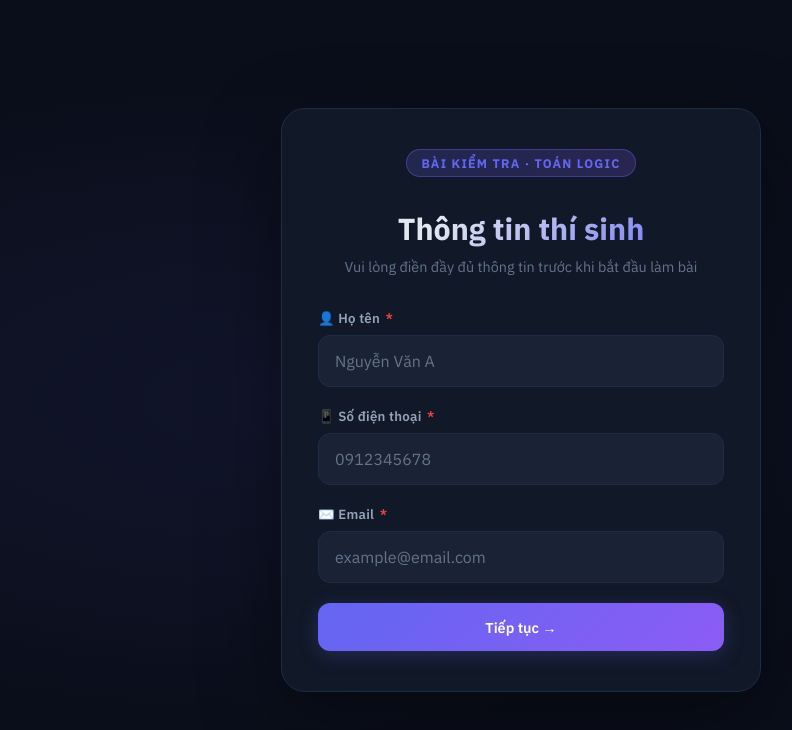
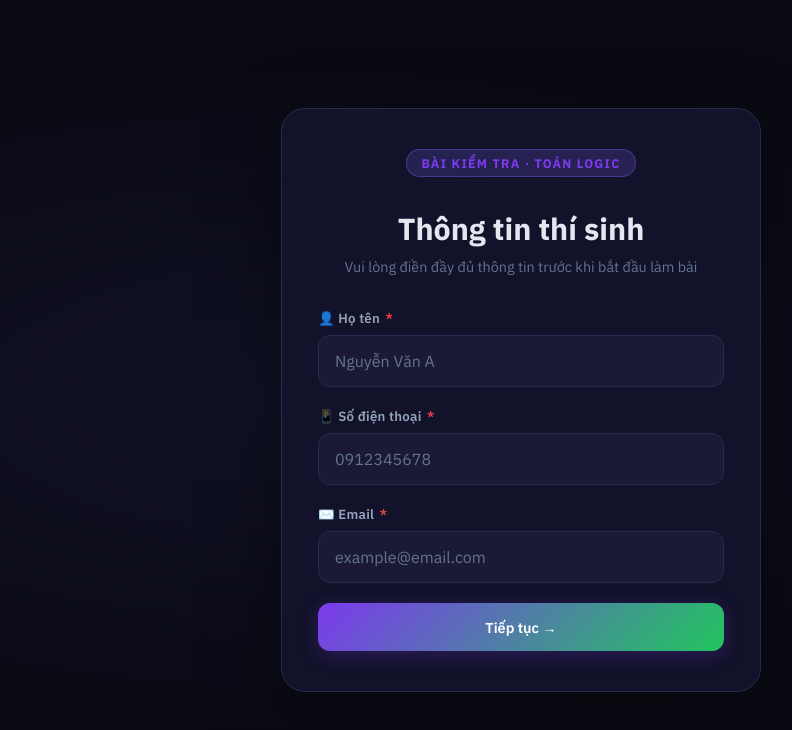
Before and after one commit to devkaipany/Test-IQ, a React (Vite) app: page /#info in a window 1280 px wide. Shown: the top 730 px of the page, without its empty margins (119-911 px from the left). Built offline with nearby package versions, Linux system fonts and the light colour scheme; no server answers; the HTML template or start-up script is replaced by a standard one.

Commit message:
Change some texts

```diff
--- a/index.html
+++ b/index.html
@@ -4,8 +4,9 @@
     <meta charset="UTF-8" />
     <link rel="icon" type="image/svg+xml" href="/favicon.svg" />
     <meta name="viewport" content="width=device-width, initial-scale=1.0" />
-    <title>Toán Logic · Bài kiểm tra 40 câu</title>
-    <meta name="description" content="Bài kiểm tra Toán Logic 40 câu: dãy số, suy luận, đố tư duy, toán hình và toán thực tế. Thời gian 30 phút." />
+    <title>KAIpany · Bài kiểm tra Toán Logic</title>
+    <meta name="description" content="KAIpany — Bài kiểm tra tư duy logic 40 câu: dãy số, suy luận, hình học và toán thực tế. Thời gian 30 phút." />
+
   </head>
   <body>
     <div id="root"></div>
--- a/src/components/TopBar.tsx
+++ b/src/components/TopBar.tsx
@@ -28,7 +28,10 @@ export default function TopBar() {
 
   return (
     <div className="topbar">
-      <span className="topbar-brand">📐 Toán Logic</span>
+      <span className="topbar-brand">
+        <span className="brand-kai">KAI</span><span className="brand-pany">pany</span>
+      </span>
+
 
       <div className="topbar-progress topbar-progress-desktop">
         <div className="topbar-progress-text">{answered}/{QUESTION_COUNT}</div>
--- a/src/index.css
+++ b/src/index.css
@@ -1,22 +1,22 @@
 @import url('https://fonts.googleapis.com/css2?family=IBM+Plex+Sans:ital,wght@0,300;0,400;0,500;0,600;0,700;1,400&display=swap');
 
 :root {
-  --bg: #0a0e1a;
-  --surface: #111827;
-  --surface2: #1a2235;
-  --border: #1e2d45;
-  --accent: #6366f1;
-  --accent2: #8b5cf6;
-  --accent-glow: rgba(99, 102, 241, 0.25);
-  --success: #10b981;
+  --bg: #0a0a14;
+  --surface: #12122a;
+  --surface2: #1a1a35;
+  --border: #2a2a50;
+  --accent: #7c3aed;
+  --accent2: #22c55e;
+  --accent-glow: rgba(124, 58, 237, 0.25);
+  --success: #22c55e;
   --danger: #ef4444;
   --warning: #f59e0b;
   --text: #e2e8f0;
   --text-muted: #64748b;
   --text-dim: #94a3b8;
-  --card-hover: #1e2d45;
-  --selected: rgba(99,102,241,0.18);
-  --selected-border: #6366f1;
+  --card-hover: #1e1e3f;
+  --selected: rgba(124,58,237,0.18);
+  --selected-border: #7c3aed;
 }
 
 *, *::before, *::after { box-sizing: border-box; margin: 0; padding: 0; }
@@ -121,14 +121,22 @@ html, body, #root {
 }
 
 .topbar-brand {
-  font-size: 1rem;
-  font-weight: 700;
-  background: linear-gradient(135deg, var(--accent), var(--accent2));
-  -webkit-background-clip: text;
-  -webkit-text-fill-color: transparent;
-  background-clip: text;
+  font-size: 1.25rem;
+  font-weight: 800;
+  letter-spacing: -0.02em;
   white-space: nowrap;
   flex-shrink: 0;
+  line-height: 1;
+}
+
+.brand-kai {
+  color: #7c3aed;
+  font-style: italic;
+}
+
+.brand-pany {
+  color: #22c55e;
+  font-style: italic;
 }
 
 .topbar-progress-desktop {
@@ -211,11 +219,9 @@ html, body, #root {
   font-size: 1.9rem;
   font-weight: 700;
   margin: 12px 0 8px;
-  background: linear-gradient(135deg, #e2e8f0 30%, var(--accent));
-  -webkit-background-clip: text;
-  -webkit-text-fill-color: transparent;
-  background-clip: text;
+  color: var(--text);
 }
+
 
 .info-subtitle { color: var(--text-muted); font-size: 0.9rem; line-height: 1.5; }
 
--- a/src/pages/StartPage.tsx
+++ b/src/pages/StartPage.tsx
@@ -23,8 +23,11 @@ export default function StartPage() {
   return (
     <div className="start-page">
       <div className="start-card">
-        <div className="start-badge">Bài kiểm tra · 40 câu</div>
-        <h1 className="start-title">Toán Logic</h1>
+        <div className="start-badge">KAIpany · Kiểm tra năng lực</div>
+        <h1 className="start-title">
+          <span style={{ color: "#7c3aed", fontStyle: "italic" }}>KAI</span><span style={{ color: "#22c55e", fontStyle: "italic" }}>pany</span>
+          <span style={{ fontSize: "1.6rem", color: "var(--text-dim)", fontStyle: "normal" }}> Toán Logic</span>
+        </h1>
         <p className="start-subtitle">
           Kiểm tra tư duy logic qua 40 câu hỏi đa dạng: dãy số, suy luận,
           đố tư duy, toán hình và toán thực tế.
```
Also changed, not shown: src/firebase.ts (+5 -5 lines).
